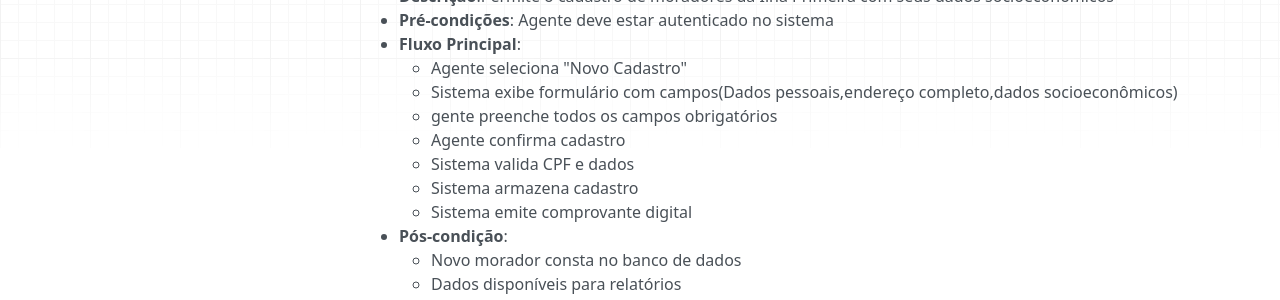
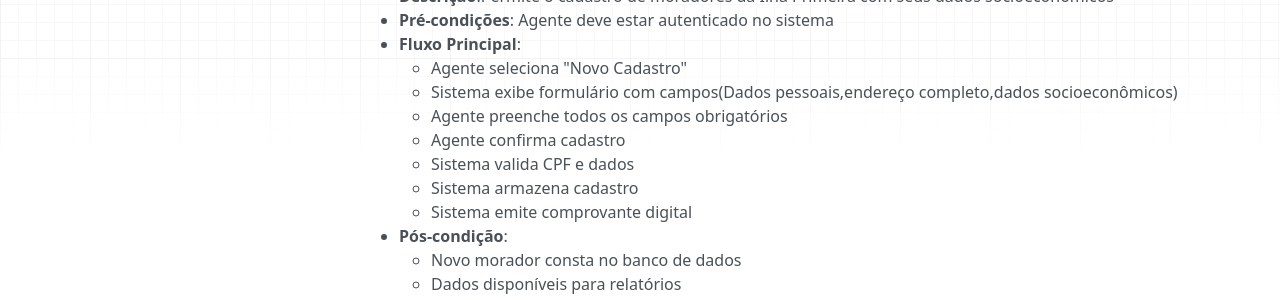
Before and after one commit to Projetos-de-Extensao/PBE_25.1_8002_IV, an MkDocs documentation site: the page built from docs/CasosDeUso/CasoDeUso1.md, in a window 1280 px wide. Shown: the part 158-458 px from the top of the page. Built offline with MkDocs 1.6.1, drawn with Linux system fonts in a browser that asks for light colours; nearby versions of some CDN libraries.

Commit message:
organizando ortagrafia

```diff
--- a/docs/CasosDeUso/CasoDeUso1.md
+++ b/docs/CasosDeUso/CasoDeUso1.md
@@ -5,7 +5,7 @@
 * **Fluxo Principal**:
     *  Agente seleciona "Novo Cadastro"
     *  Sistema exibe formulário com campos(Dados pessoais,endereço completo,dados socioeconômicos)
-    *  gente preenche todos os campos obrigatórios
+    *  Agente preenche todos os campos obrigatórios
     *  Agente confirma cadastro
     *  Sistema valida CPF e dados
     *  Sistema armazena cadastro
```
